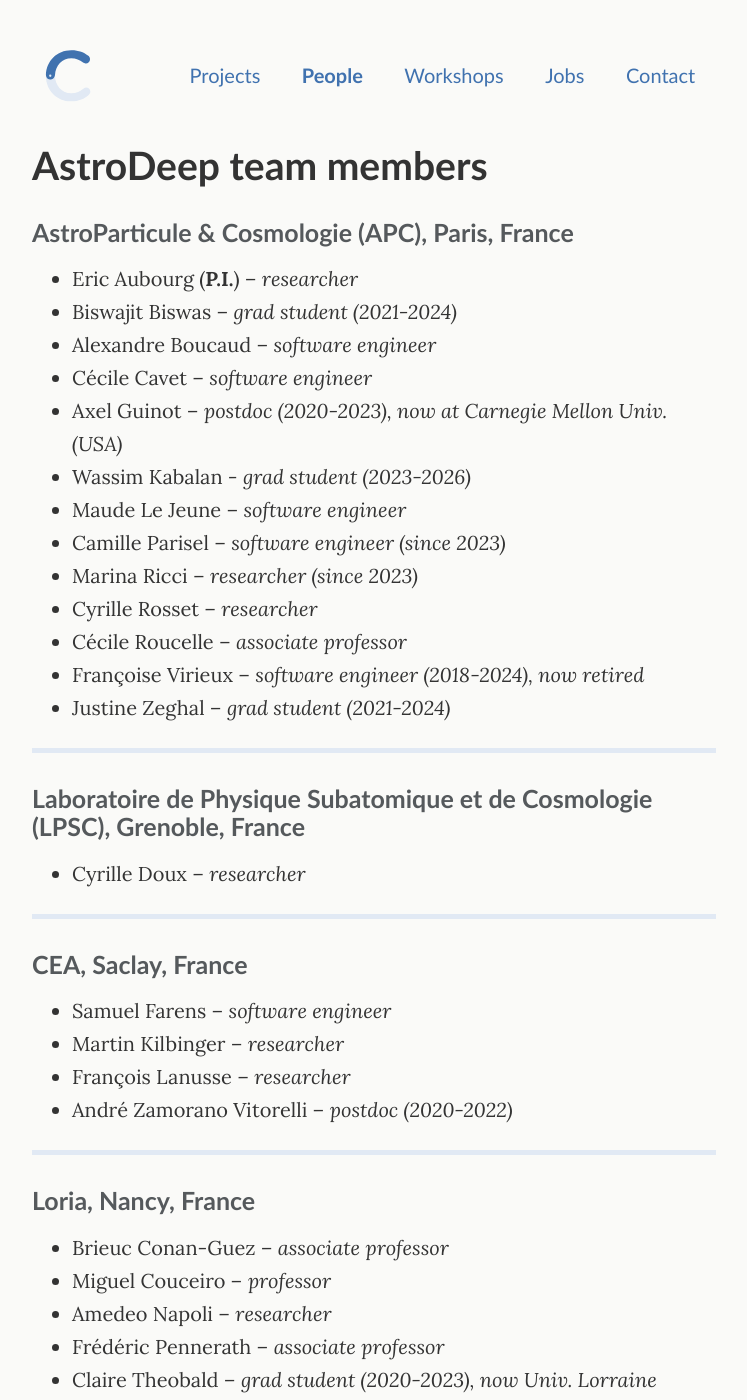
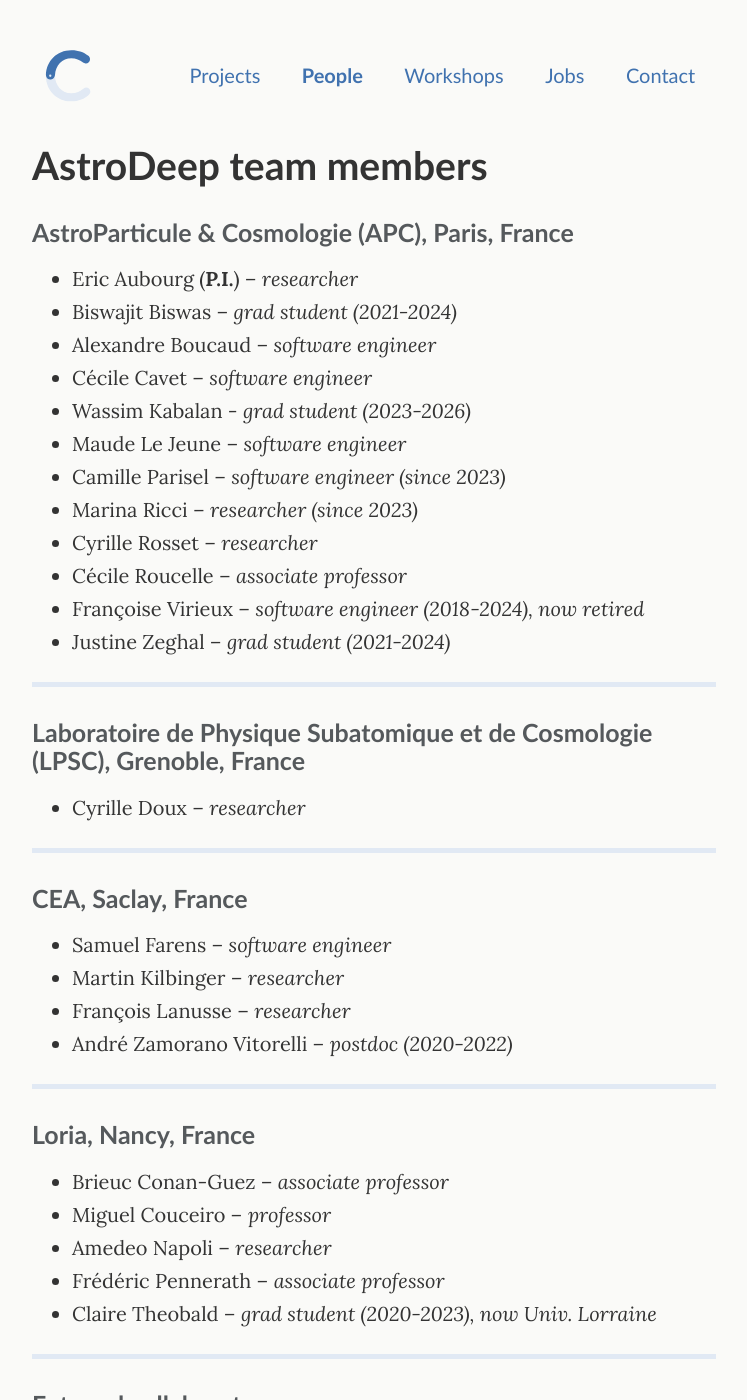
Before and after one commit to astrodeepnet/website, a Jekyll site: the page built from _pages/people.md, in a window 1280 px wide and 1400 px high. Shown: the whole window, without its empty margins (266-1013 px from the left). Built offline with Jekyll 4.4.1, drawn with Linux system fonts in a browser that asks for light colours; some of the changed text lies outside the part shown.

Commit message:
Update Axel

```diff
--- a/_pages/people.md
+++ b/_pages/people.md
@@ -12,7 +12,6 @@ permalink: /people/
 - Biswajit Biswas – _grad student (2021-2024)_
 - Alexandre Boucaud – _software engineer_
 - Cécile Cavet – _software engineer_
-- Axel Guinot – _postdoc (2020-2023), now at Carnegie Mellon Univ. (USA)_
 - Wassim Kabalan - _grad student (2023-2026)_
 - Maude Le Jeune – _software engineer_
 - Camille Parisel – _software engineer (since 2023)_
```
Also changed, not shown: other parts of _pages/people.md (+1 -0 lines).
